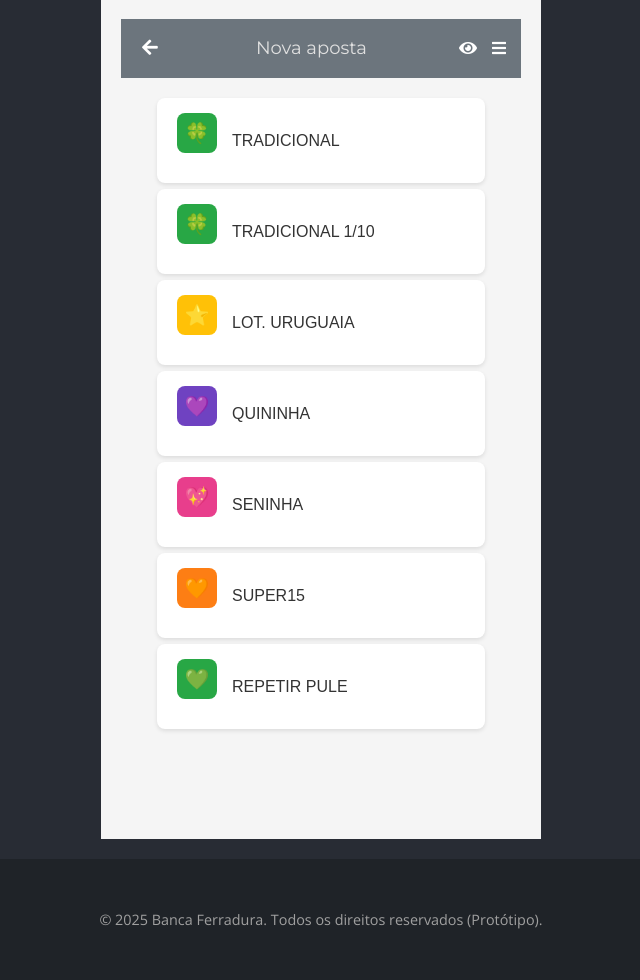
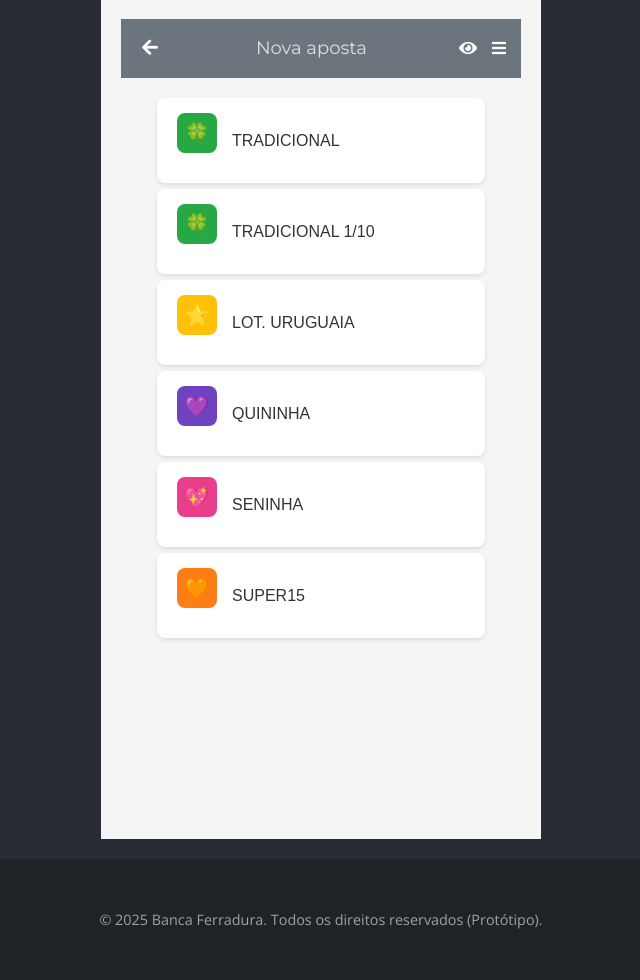
Before and after one commit to BancaTerritory/Banca-Ferradura, a Flask app: page /games/jogo-do-bicho in a window 1280 px wide. Shown: the part 21-1001 px from the top of the page, without its empty margins (319-959 px from the left). Run offline with Flask 3, Linux system fonts and the light colour scheme; the visitor is signed in with stand-in values (Sample User, id 1).

Commit message:
Update jogo_do_bicho_v2.html

```diff
--- a/src/templates/jogo_do_bicho_v2.html
+++ b/src/templates/jogo_do_bicho_v2.html
@@ -546,10 +546,7 @@
           <div class="option-icon orange">🧡</div>
           <span class="option-text">SUPER15</span>
         </div>
-        <div class="option-item" onclick="selectModalidade('repetir-pule')">
-          <div class="option-icon green">💚</div>
-          <span class="option-text">REPETIR PULE</span>
-        </div>
+
       </div>
     </div>
   </div>
```
